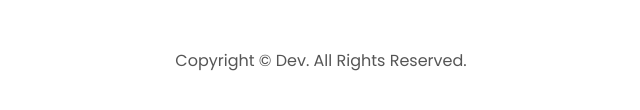
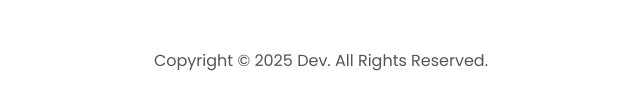
Before and after one commit to Abdul-rahman01/portfolio, a plain HTML site: page index.html in a window 1280 px wide. Shown: the part 4831-4941 px from the top of the page, 319-959 px from the left. Drawn offline with Linux system fonts and the light colour scheme.

Commit message:
Update index.html
commit

```diff
--- a/index.html
+++ b/index.html
@@ -244,7 +244,7 @@
                 </ul>
             </div>
         </nav>
-        <p>Copyright &copy; Dev. All Rights Reserved.</p>
+        <p>Copyright &copy; <span id="year"></span> Dev. All Rights Reserved.</p>
     </footer>
 
     <script src="script.js"></script>
```
